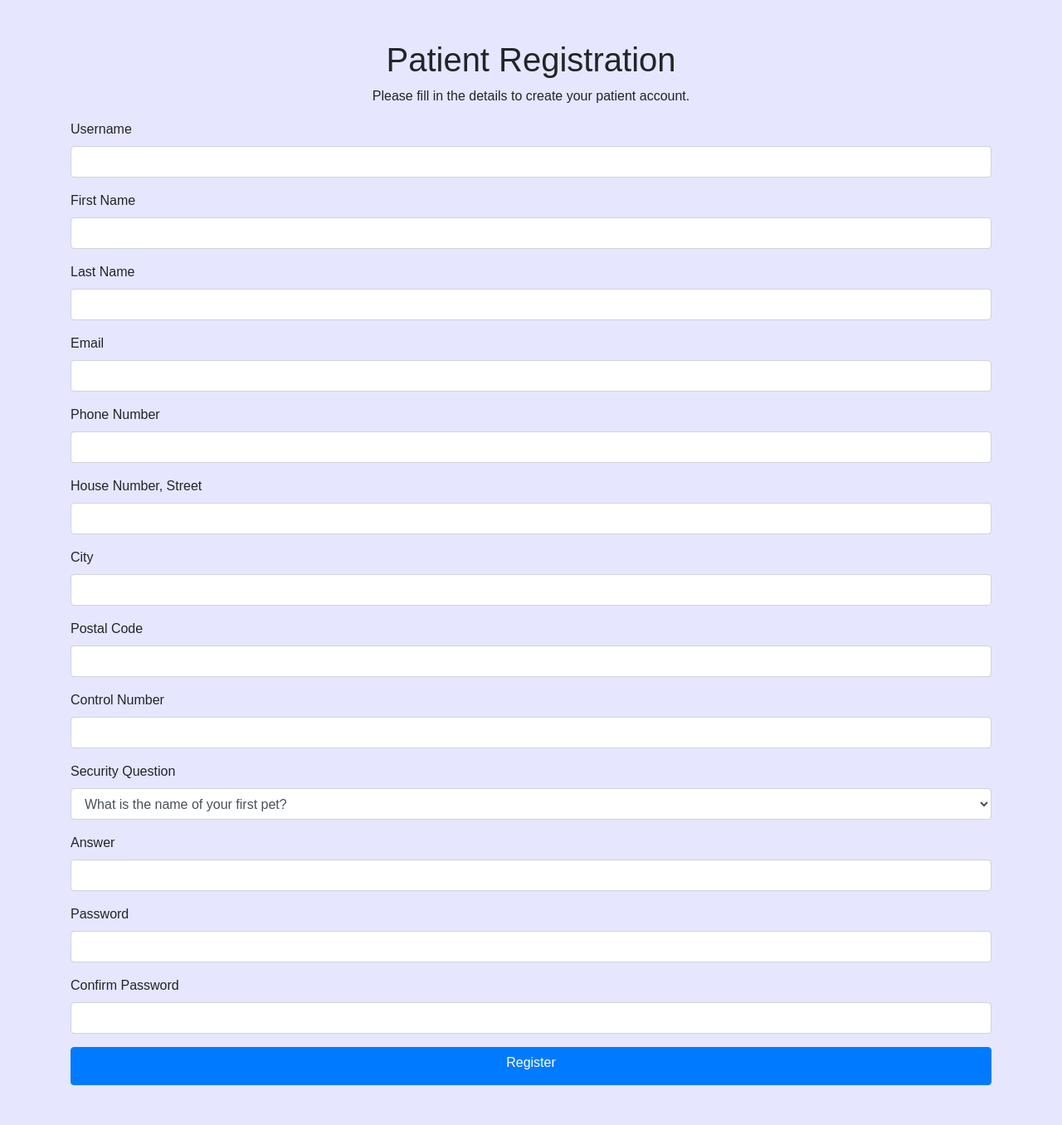
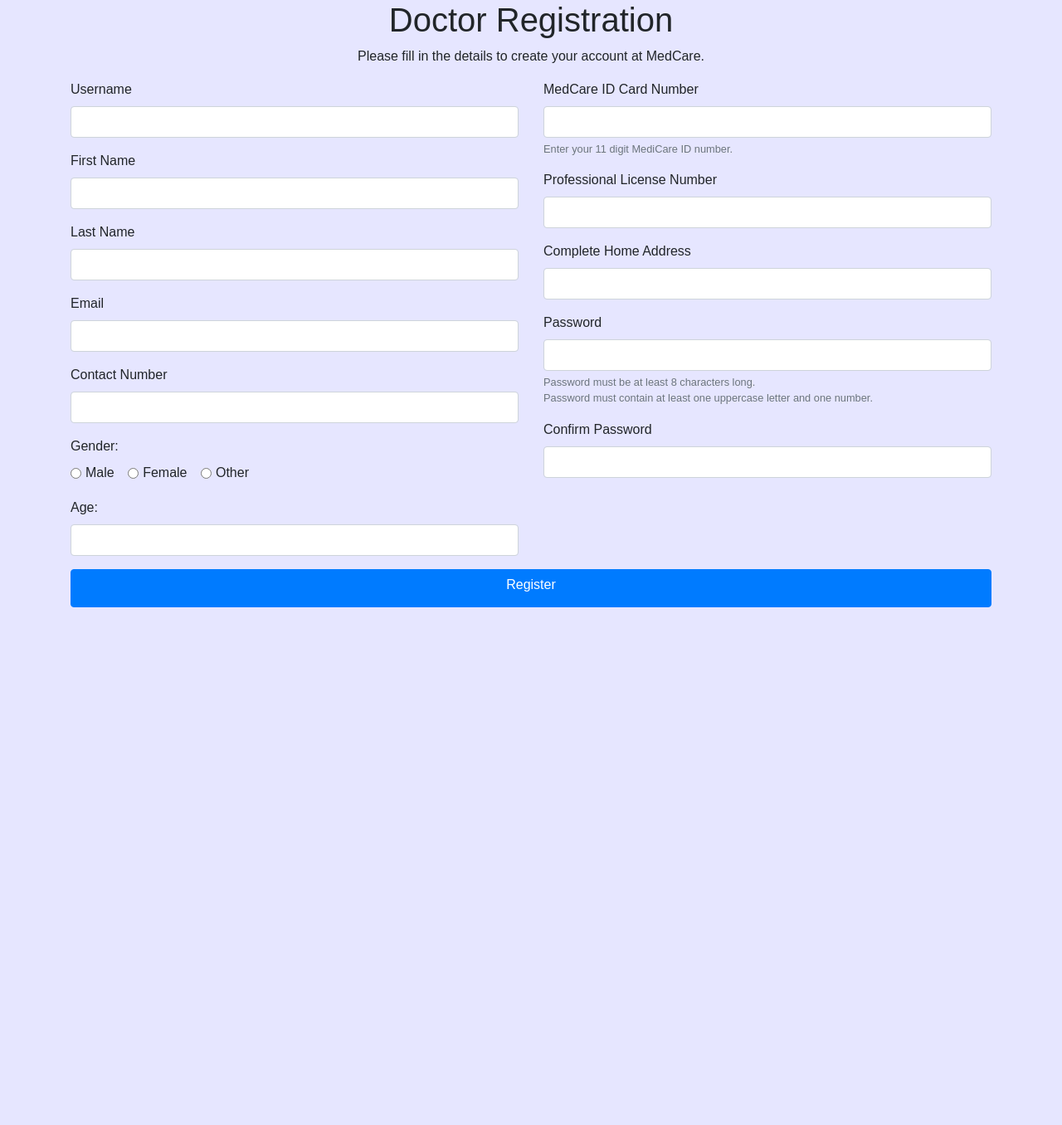
Before and after one commit to jysndabuio/EHR-Web-Application, a Flask app: page /register in a window 1280 px wide. Shown: the whole page at 83% size. After the commit the page ends 732 px from the top, so only its background shows below. Run offline with Flask 3, Linux system fonts and the light colour scheme; some libraries are stand-ins or nearby versions.

Commit message:
Revise Registration Page

```diff
--- a/app/forms.py
+++ b/app/forms.py
@@ -1,28 +1,24 @@
 # forms.py
 from flask_wtf import FlaskForm
-from wtforms import StringField, PasswordField, SelectField, TelField, SubmitField, HiddenField, EmailField
-from wtforms.validators import DataRequired, Email, EqualTo, Length, Regexp
+from wtforms import StringField, PasswordField, SelectField, TelField, SubmitField, HiddenField, EmailField, IntegerField, RadioField
+from wtforms.validators import DataRequired, Email, EqualTo, Length, Regexp, NumberRange
 
 class RegisterForm(FlaskForm):
     username = StringField('Username', validators=[DataRequired()])
     email = StringField('Email', validators=[DataRequired(), Email()])
-    role = HiddenField(default='patient')  # Set role as hidden with default "patient"
+    role = HiddenField(default='doctor')  # Set role as hidden with default "patient"
     firstname = StringField('First Name', validators=[DataRequired()])
     lastname = StringField('Last Name', validators=[DataRequired()])
-    phone = TelField('Phone Number', validators=[DataRequired()])
-    street = StringField('House Number, Street', validators=[DataRequired()])
-    city = StringField('City', validators=[DataRequired()])
-    postal = StringField('Postal Code', validators=[DataRequired()])
-    control_number = StringField('ID number (for Doctors only)')
-    security_question = SelectField('Security Question', choices=[
-        ('pet_name', 'What is the name of your first pet?'),
-        ('mother_maiden', 'What is your mother\'s maiden name?'),
-        ('favorite_color', 'What is your favorite color?'),
-        ('city_born', 'What city were you born in?'),
-        ('high_school', 'What high school did you attend?')
+    age = IntegerField('Age', validators=[DataRequired()])
+    gender = RadioField('M/W/F', choices=[
+            ('male', 'Male'), # 'male' is the value, 'Male' is the label
+            ('female', 'Female'),
+            ('other', 'Other')
     ], validators=[DataRequired()])
-    security_answer = StringField('Answer', validators=[DataRequired()])
-
+    contact_number=IntegerField(validators=[DataRequired()])
+    id_card_number = IntegerField('ID number', validators=[DataRequired(), NumberRange(min=11, max=11, message='Please provide your 11 digit identification card number')])
+    license_number=IntegerField('License Number', validators=[DataRequired()])
+    home_address=StringField('Complete Home Adress', validators=[DataRequired()])
     password = PasswordField('Password', validators=[
         DataRequired(),
         Length(min=8, message="Password must be at least 8 characters long"),
--- a/app/templates/home.html
+++ b/app/templates/home.html
@@ -21,9 +21,6 @@
     <div class="col-md-4">
       <a href="{{ url_for('main.login', role='doctor') }}" class="btn btn-secondary btn-lg btn-block">Doctor</a>
     </div>
-    <div class="col-md-4">
-        <a href="{{ url_for('main.login', role='patient') }}" class="btn btn-primary btn-lg btn-block">Patient</a>
-      </div>
   </div>
 </div>
 
--- a/app/templates/login.html
+++ b/app/templates/login.html
@@ -42,7 +42,7 @@
       </form>
 
       <!-- Show registration link only if the role is "patient" -->
-      {% if role == 'patient' %}
+      {% if role == 'doctor' %}
         <p class="mt-3">Don't have an account? <a href="{{ url_for('main.register') }}">Register here</a></p>
       {% endif %}
     </div>
--- a/app/templates/register.html
+++ b/app/templates/register.html
@@ -4,18 +4,20 @@
   <meta charset="UTF-8">
   <meta name="viewport" content="width=device-width, initial-scale=1.0">
   <title>Patient Registration</title>
-  <link rel="stylesheet" href="https://maxcdn.bootstrapcdn.com/bootstrap/4.5.2/css/bootstrap.min.css">
+  <link href="https://stackpath.bootstrapcdn.com/bootstrap/4.5.2/css/bootstrap.min.css" rel="stylesheet">
   <link rel="stylesheet" href="{{ url_for('static', filename='css/styles.css') }}">
 </head>
 <body>
 
-<div class="container my-5">
-  <h1 class="text-center">Patient Registration</h1>
-  <p class="text-center">Please fill in the details to create your patient account.</p>
+<div class="container" mt-5>
+  <h1 class="text-center">Doctor Registration</h1>
+  <p class="text-center">Please fill in the details to create your account at MedCare.</p>
 
   <form action="{{ url_for('main.register') }}" method="POST">
     {{ form.hidden_tag() }}
 
+    <div class="row">
+      <div class="col-md-6">
         <div class="form-group">
           <label for="username">Username</label>
           {{ form.username(class="form-control", id="username") }}
@@ -49,57 +51,59 @@
         </div>
 
         <div class="form-group">
-      <label for="phone">Phone Number</label>
-      {{ form.phone(class="form-control", id="phone") }}
-      {% for error in form.phone.errors %}
+          <label for="contact_number">Contact Number</label>
+          {{ form.contact_number(class="form-control", id="contact_number") }}
+          {% for error in form.contact_number.errors %}
             <div class="text-danger">{{ error }}</div>
           {% endfor %}
         </div>
 
         <div class="form-group">
-      <label for="street">House Number, Street</label>
-      {{ form.street(class="form-control", id="street") }}
-      {% for error in form.street.errors %}
+          <label for="gender">Gender:</label>
+          <div>
+            {% for option in form.gender %}
+              <div class="form-check form-check-inline">
+                {{ option(class='form-check-input') }}
+                {{ option.label(class='form-check-label') }}
+              </div>
+            {% endfor %}
+          </div>
+          {% for error in form.gender.errors %}
             <div class="text-danger">{{ error }}</div>
           {% endfor %}
         </div>
 
         <div class="form-group">
-      <label for="city">City</label>
-      {{ form.city(class="form-control", id="city") }}
-      {% for error in form.city.errors %}
+          <label for="age">Age:</label>
+          {{ form.age(class="form-control", id="age") }}
+          {% for error in form.age.errors %}
+            <div class="text-danger">{{ error }}</div>
+          {% endfor %}
+        </div>
+      </div>
+
+      <div class="col-md-6">
+        <div class="form-group">
+          <label for="id_card_number">MedCare ID Card Number</label>
+          {{ form.id_card_number(class="form-control", id="id_card_number") }}
+          <small class="form-text text-muted">Enter your 11 digit MediCare ID number.</small>
+          {% for error in form.id_card_number.errors %}
             <div class="text-danger">{{ error }}</div>
           {% endfor %}
         </div>
 
         <div class="form-group">
-      <label for="postal">Postal Code</label>
-      {{ form.postal(class="form-control", id="postal") }}
-      {% for error in form.postal.errors %}
+          <label for="license_number">Professional License Number</label>
+          {{ form.license_number(class="form-control", id="license_number") }}
+          {% for error in form.license_number.errors %}
             <div class="text-danger">{{ error }}</div>
           {% endfor %}
         </div>
 
         <div class="form-group">
-      <label for="control_number">Control Number</label>
-      {{ form.control_number(class="form-control", id="control_number") }}
-      {% for error in form.control_number.errors %}
-        <div class="text-danger">{{ error }}</div>
-      {% endfor %}
-    </div>
-
-    <div class="form-group">
-      <label for="security_question">Security Question</label>
-      {{ form.security_question(class="form-control", id="security_question") }}
-      {% for error in form.security_question.errors %}
-        <div class="text-danger">{{ error }}</div>
-      {% endfor %}
-    </div>
-
-    <div class="form-group">
-      <label for="security_answer">Answer</label>
-      {{ form.security_answer(class="form-control", id="security_answer") }}
-      {% for error in form.security_answer.errors %}
+          <label for="home_address">Complete Home Address</label>
+          {{ form.home_address(class="form-control", id="home_address") }}
+          {% for error in form.home_address.errors %}
             <div class="text-danger">{{ error }}</div>
           {% endfor %}
         </div>
@@ -107,6 +111,10 @@
         <div class="form-group">
           <label for="password">Password</label>
           {{ form.password(class="form-control", id="password") }}
+          <small class="form-text text-muted">
+            Password must be at least 8 characters long.<br>
+            Password must contain at least one uppercase letter and one number.
+          </small>
           {% for error in form.password.errors %}
             <div class="text-danger">{{ error }}</div>
           {% endfor %}
@@ -123,13 +131,20 @@
           <!-- Display password match message -->
           <div id="password-match" class="mt-2"></div>
         </div>
+      </div>
+    </div>
 
+    <div class="row">
+      <div class="col-md-12">
         <button type="submit" class="btn btn-primary btn-block">{{ form.submit.label }}</button>
+      </div>
+    </div>
   </form>
 </div>
 
-<script src="https://code.jquery.com/jquery-3.6.0.min.js"></script>
-<script src="https://cdnjs.cloudflare.com/ajax/libs/font-awesome/5.15.3/js/all.min.js"></script>
+<script src="https://code.jquery.com/jquery-3.5.1.slim.min.js"></script>
+<script src="https://cdn.jsdelivr.net/npm/@popperjs/core@2.0.7/dist/umd/popper.min.js"></script>
+<script src="https://stackpath.bootstrapcdn.com/bootstrap/4.5.2/js/bootstrap.min.js"></script>
 <script src="{{ url_for('static', filename='js/register.js') }}"></script>
 </body>
 </html>
```
Also changed, not shown: app/create_db.py (deleted, +0 -15 lines). Lines whose indentation alone changed are shown as unchanged.
